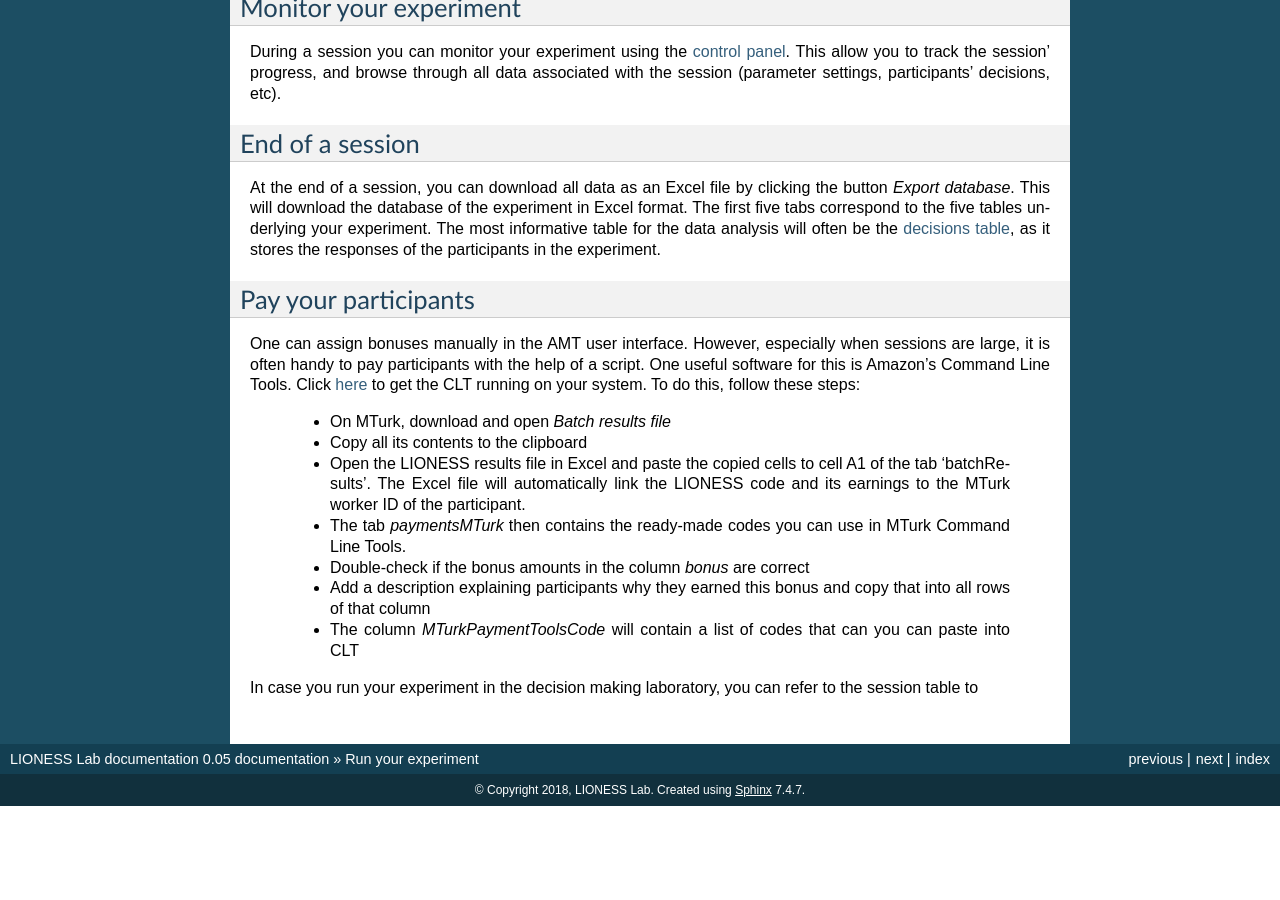
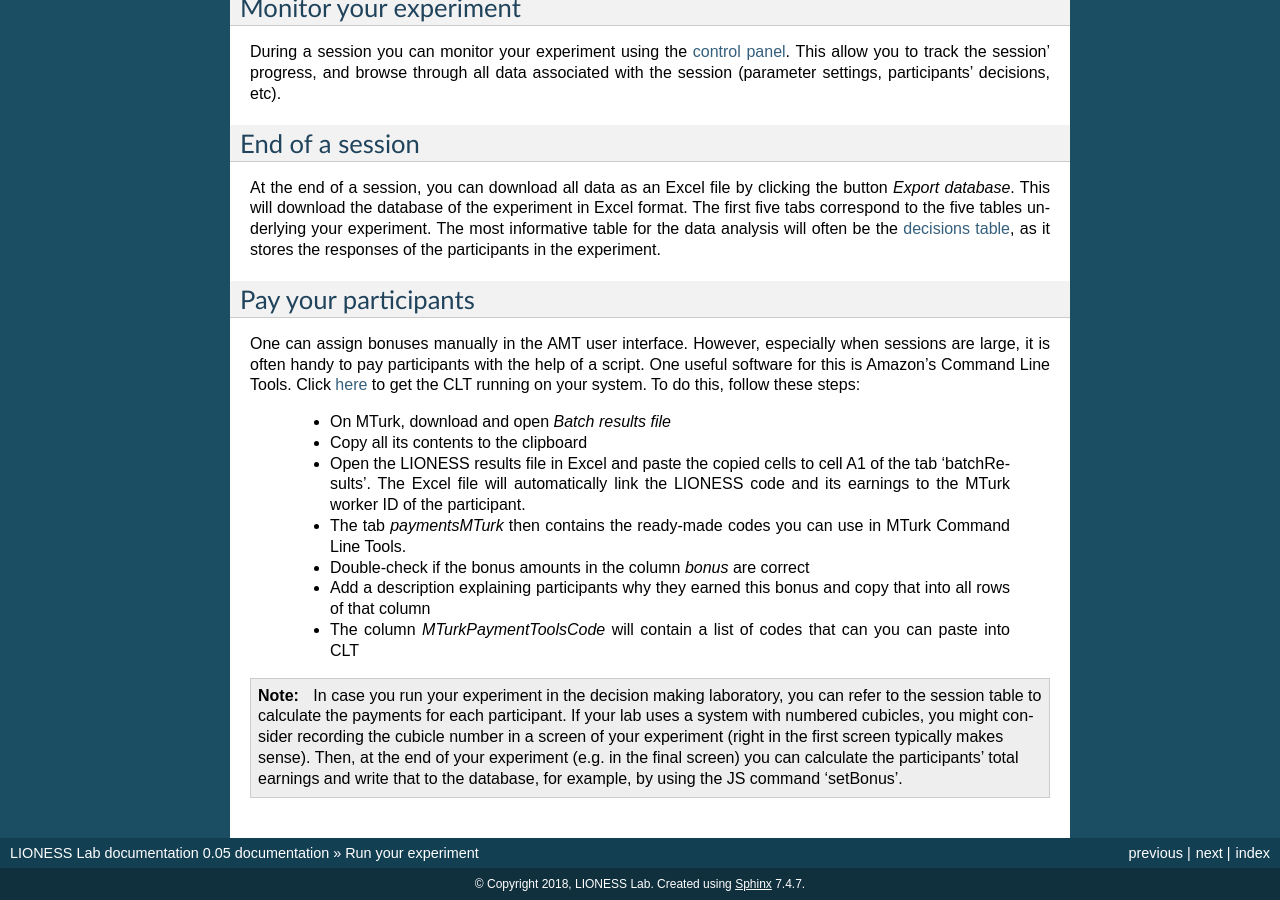
Before and after one commit to marcusgia2505/LIONESS_doc, a Sphinx documentation site: the page built from docs/0304_run.rst, in a window 1280 px wide and 900 px high, scrolled down 863 px. Built offline with Sphinx 7.4.7, drawn with Linux system fonts in a browser that asks for light colours; before the commit the page ends 1669 px from its top, so only the background shows below that.

Commit message:
Update 0304_run.rst

```diff
--- a/docs/0304_run.rst
+++ b/docs/0304_run.rst
@@ -53,4 +51,4 @@
  - Add a description explaining participants why they earned this bonus and copy that into all rows of that column
  - The column *MTurkPaymentToolsCode* will contain a list of codes that can you can paste into CLT
 
-In case you run your experiment in the decision making laboratory, you can refer to the session table to
+.. note:: In case you run your experiment in the decision making laboratory, you can refer to the session table to calculate the payments for each participant. If your lab uses a system with numbered cubicles, you might consider recording the cubicle number in a screen of your experiment (right in the first screen typically makes sense). Then, at the end of your experiment (e.g. in the final screen) you can calculate the participants' total earnings and write that to the database, for example, by using the JS command 'setBonus'.
```
Also changed, not shown: other parts of docs/0304_run.rst (+1 -3 lines).
